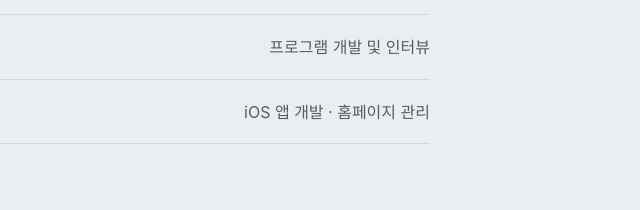
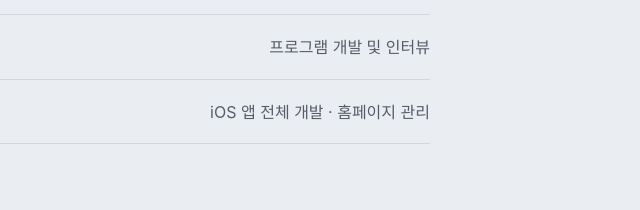
Before and after one commit to safewalk-kr/safewalk-kr.github.io, a plain HTML site: page index.html in a window 1280 px wide. Shown: the part 4270-4480 px from the top of the page, 554-1194 px from the left. Drawn offline with Linux system fonts and the light colour scheme.

Commit message:
Update index.html

```diff
--- a/index.html
+++ b/index.html
@@ -255,7 +255,7 @@
           <li><span class="name">이도윤</span><span class="role">팀장, 프로젝트 총괄 및 유지보수</span></li>
           <li><span class="name">김민성</span><span class="role">프로그램 개발 및 유지보수</span></li>
           <li><span class="name">김수영</span><span class="role">프로그램 개발 및 인터뷰</span></li>
-          <li><span class="name">이지민</span><span class="role">iOS 앱 개발 · 홈페이지 관리</span></li>
+          <li><span class="name">이지민</span><span class="role">iOS 앱 전체 개발 · 홈페이지 관리</span></li>
         </ul>
       </div>
     </section>
```
